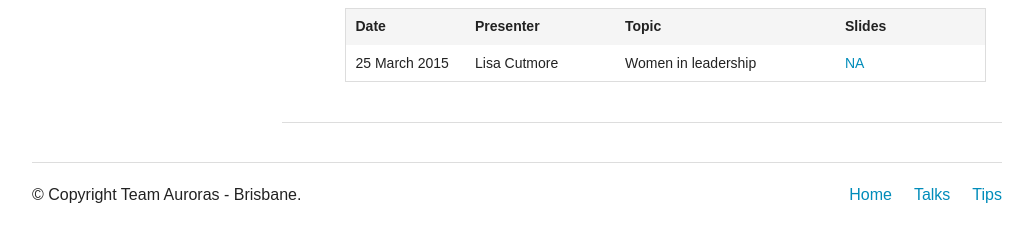
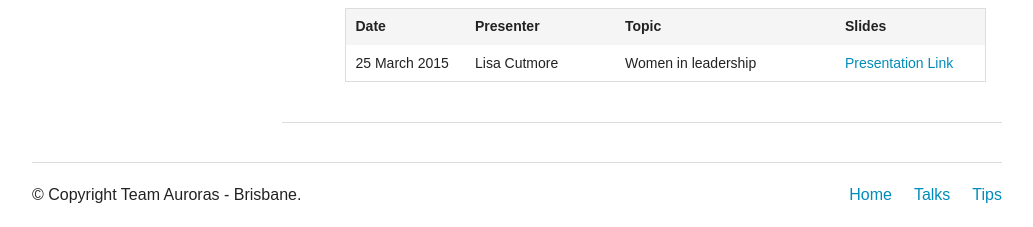
Before and after one commit to wcox-wotif/textalks, a PHP site: page /talks.php in a window 1280 px wide. Shown: the part 1192-1419 px from the top of the page, without its empty margins (123-1156 px from the left). Run offline with PHP 8.4, Linux system fonts and the light colour scheme; data that the repository does not hold is empty; some libraries are stand-ins or nearby versions; grey boxes are pictures that could not be loaded.

Commit message:
adding lisas presso link

```diff
--- a/talks.php
+++ b/talks.php
@@ -96,7 +96,7 @@
                                   <td>25 March 2015</td>
                                   <td>Lisa Cutmore</td>
                                   <td>Women in leadership</td>
-                                  <td><a href="#" title="">NA</a></td>
+                                  <td><a href="https://docs.google.com/presentation/d/18XwM6-q_lZmCwkKbUVoksGBJ0tm3_ZO7QsM2JVNP6lI/edit#slide=id.p" title="">Presentation Link</a></td>
                                 </tr>
                               </tbody>
                             </table>
```
